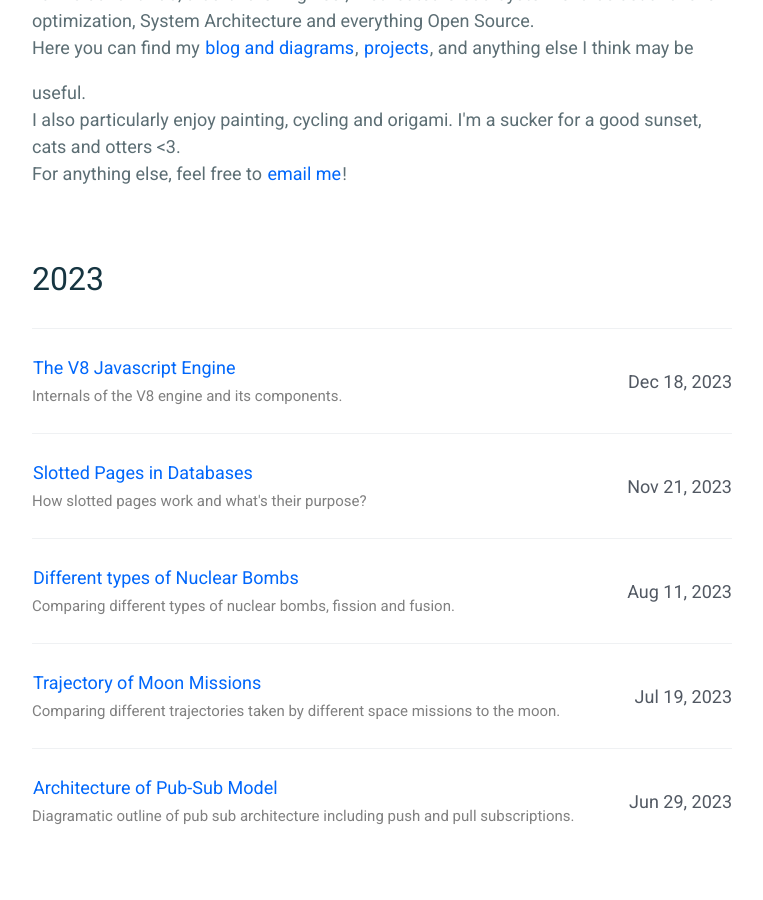
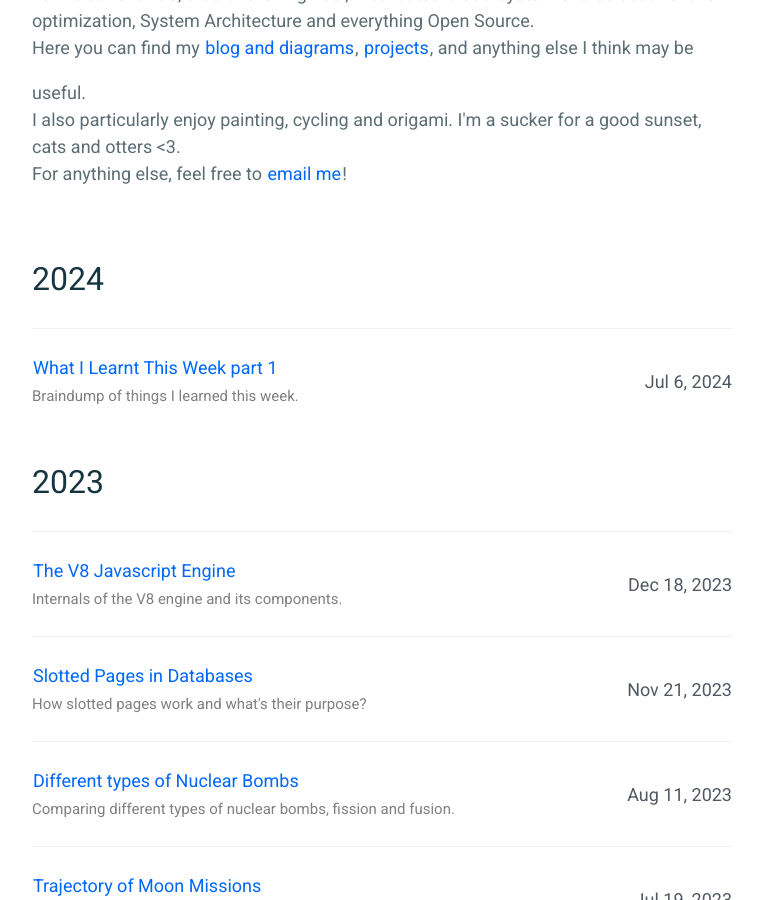
Before and after one commit to siddhantrao23/siddhantrao23.github.io, a Jekyll site: the page built from index.html, in a window 1280 px wide and 900 px high, scrolled down 840 px. Shown: the whole window, without its empty margins (258-1021 px from the left). Built offline with Jekyll 4.4.1, drawn with Linux system fonts in a browser that asks for light colours; some of the changed lines change nothing that is shown.

Commit message:
add weekly blog 1

```diff
--- a/_posts/2023-12-18-v8-js.md
+++ b/_posts/2023-12-18-v8-js.md
@@ -49,7 +49,7 @@ If you prefer an in-depth example with code, the [V8 documentation](https://v8.d
 
 ## Inline Cache
 
-This is where the magic happens. Since we now have some type information that we can use to our advantage. The Ignition interpreter usually compiles the function to bytecode. It also serves some profiling data on how often the function is called. If considered a "hot" function, this information can be used by the JIT compiler to generate highly optimized machine code for the function.
+This is where the magic happens. Since we now have some type of information that we can use to our advantage. The Ignition interpreter usually compiles the function to bytecode. It also serves some profiling data on how often the function is called. If considered a "hot" function, this information can be used by the JIT compiler to generate highly optimized machine code for the function.
 
 This code would obviously run much faster on the CPU and give us better performance as a whole. Genius!
 
--- /dev/null
+++ b/_posts/2024-07-06-weekly-1.md
@@ -0,0 +1,26 @@
+---
+layout: post
+title: "What I Learnt This Week part 1"
+description: "Braindump of things I learned this week."
+date: 2024-07-06
+tags:
+comments: true
+---
+
+## Week 1
+
+This is my brain dump for this week on things I learned, tech-related or otherwise.
+
+### Tech
+
+- Django uses an object-to-relational mapper (ORM) to map the model defined in Django to the relational data structures used by the underlying database. The database is configurable so this strategy ensures dynamic mapping while keeping the object model consistent. To perform this Django has to run database migrations every time there is a change in the data model to syncronise all changes made to the underlying database.
+- Taking into account slower connections and low bandwidth is important and often overlooked during app development and production. With a focus mainly on optimizations, the edge case of slow connections is often overlooked. A slow connection can render the app unusable. A great example of this situation is having a hard-coded time out for WebSocket connections, which would mean that someone on a slow internet connection wouldn't be able to access any parts of the website. Consider having a more resilient strategy for this, like dynamic timeouts and reusing open web sockets.
+- Django.TestCase extends SimpleTestCase which in turn is a subclass of the Python unittest framework. The SimpleTestCase class can be used for tests that do not require creating or querying of database models, while Django.TestCase runs all tests within a transaction and involves flushing the database, which adds overhead that can be avoided for some tests.
+- async in Rust is handled through *Runtimes*. These executors are responsible for the efficient scheduling and running of *futures*. Although there isn't a built-in runtime, [Tokio](https://tokio.rs/) is a popular library for runtimes.
+- overheads of optimizations are sometimes so costly that the simpler approach is more efficient
+	- two ways of handling threads: stackfull and stackless. Stackful threads incur memory overhead since each thread would have its minimum stack space requirement.
+	- the overhead of setting up everything necessary for performing parallelism isn't always worth it, and a single-threaded solution might suffice
+
+### Otherwise
+
+- Most Indian dishes, including rasam, dal, and most vegetable preparations require the main flavor enhancer of _tadka_. Tadka is the process of infusing hot oil (or ghee) with spices like cumin, coriander, sesame, mustard seeds, as well as curry leaves. A variation of this is the 5 spice "Panch Phoron Tadka" which is a mixture of jeera, mustard, methi, kalonji and saunf seeds in oil. This is mostly popular in the West Bengal region of India.
```
